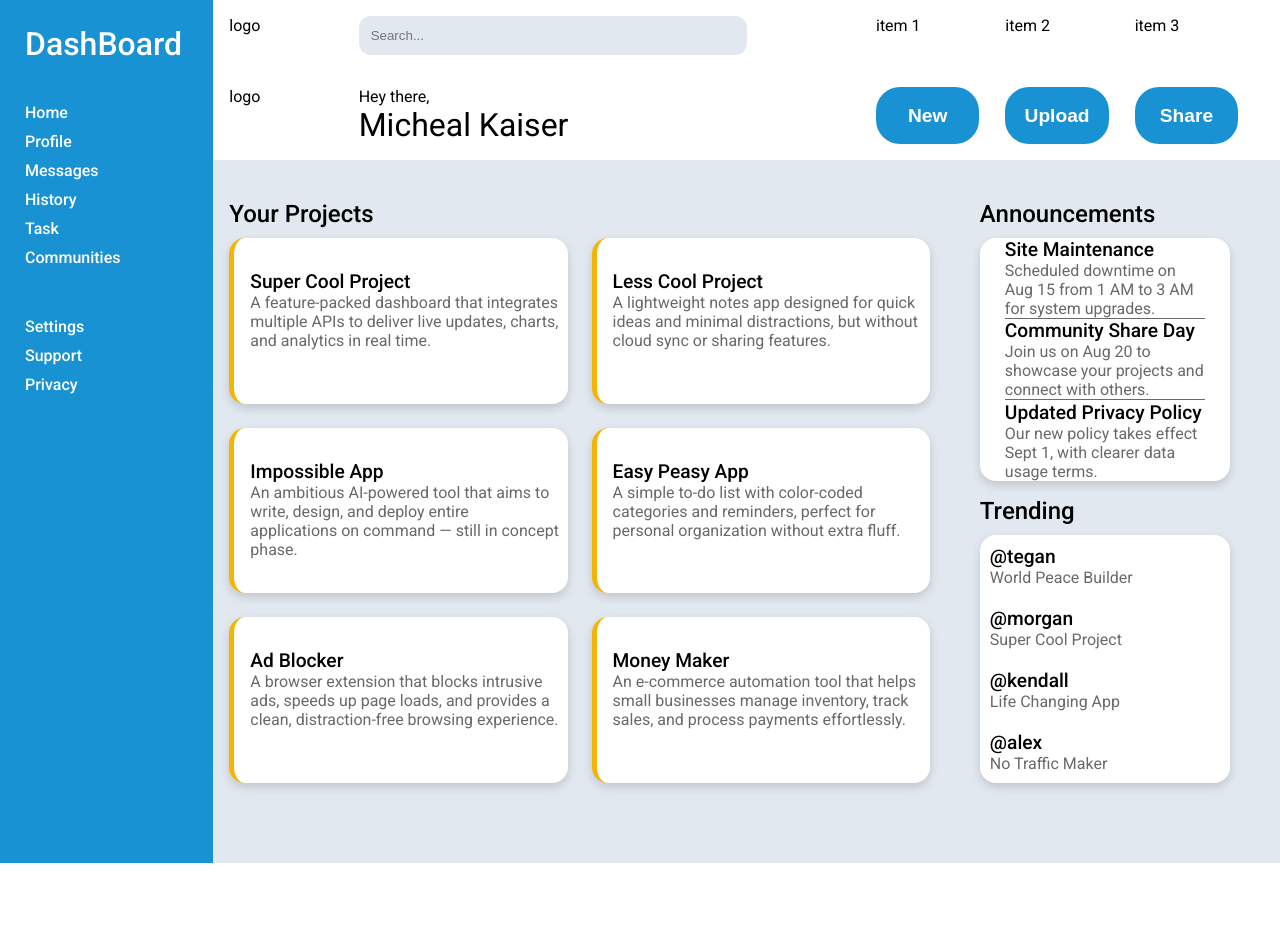
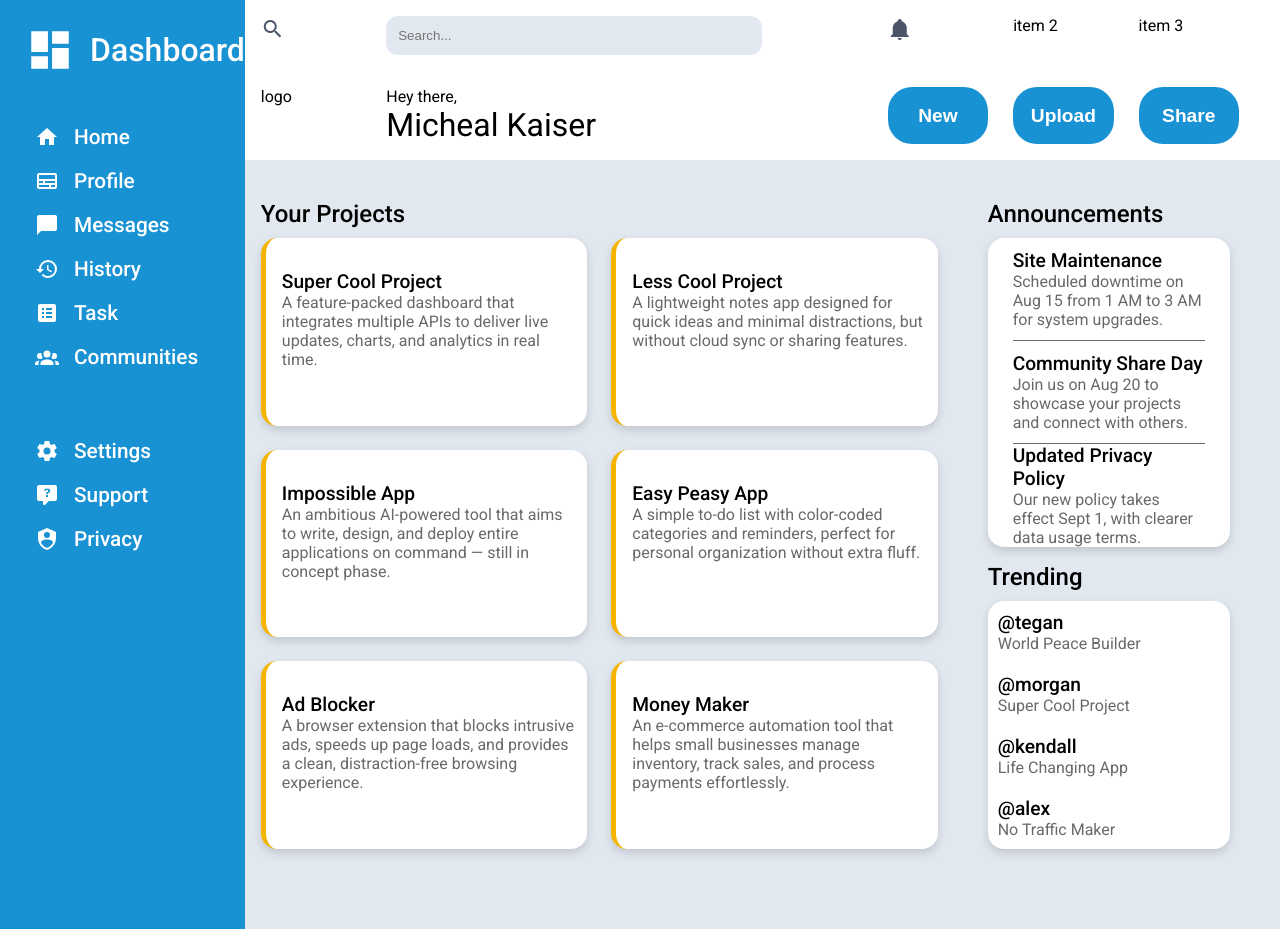
Before and after one commit to Dikshit-Raj-Sharma/admin-dashboard, a plain HTML site: page index.html in a window 1280 px wide. Before the commit the page ends 863 px from the top, so only its background shows below. Drawn offline with Linux system fonts and the light colour scheme.

Commit message:
completed sidebar layout and styling, added SVG icons

```diff
--- a/index.html
+++ b/index.html
@@ -4,6 +4,8 @@
 <head>
     <link rel="stylesheet" href="styles.css">
     <link href="https://fonts.googleapis.com/css2?family=Roboto:wght@300;400;500;700&display=swap" rel="stylesheet">
+    <link href="https://cdn.jsdelivr.net/npm/@mdi/font/css/materialdesignicons.min.css" rel="stylesheet">
+
     <meta charset="UTF-8">
     <meta name="viewport" content="width=device-width, initial-scale=1.0">
     <title>Admin Dashboard</title>
@@ -12,11 +14,11 @@
 <body>
     <div class="header">
         <div class="header-top">
-            <div> logo </div>
+            <i class="mdi mdi-magnify"></i>
             <div class="search">
                 <input type="Search" placeholder="Search...">
             </div>
-            <div> item 1</div>
+            <i class="mdi mdi-bell"></i>
             <div> item 2</div>
             <div> item 3</div>
 
@@ -33,26 +35,34 @@
         </div>
     </div>
     <div class="sidebar">
-        <div class="dashboard">DashBoard</div>
+        <div class="dashboard">
+            <img src="icons/view-dashboard.svg" alt="Dashboard icon" width="50" height="50">
+            Dashboard
+        </div>
+
         <div class="sidebar-main">
             <ul>
-                <li><a href="#">Home</a></li>
-                <li><a href="#">Profile</a></li>
-                <li><a href="#">Messages</a></li>
-                <li><a href="#">History</a></li>
-                <li><a href="#">Task</a></li>
-                <li><a href="#">Communities</a></li>
-            </ul>
-        </div>
-        <div class="sidebar-other">
-            <ul>
-                <li><a href="#">Settings</a></li>
-                <li><a href="#">Support</a></li>
-                <li><a href="#">Privacy</a></li>
+                <li><img src="icons/home.svg" alt="Home icon" width="24" height="24"><a href="#">Home</a></li>
+                <li><img src="icons/id-card.svg" alt="Profile icon" width="24" height="24"><a href="#">Profile</a></li>
+                <li><img src="icons/message.svg" alt="Messages icon" width="24" height="24"><a href="#">Messages</a>
+                </li>
+                <li><img src="icons/history.svg" alt="History icon" width="24" height="24"><a href="#">History</a></li>
+                <li><img src="icons/list-box.svg" alt="Tasks icon" width="24" height="24"><a href="#">Task</a></li>
+                <li><img src="icons/account-group.svg" alt="Communities icon" width="24" height="24"><a
+                        href="#">Communities</a></li>
             </ul>
         </div>
 
+        <div class="sidebar-other">
+            <ul>
+                <li><img src="icons/settings.svg" alt="Settings icon" width="24" height="24"><a href="#">Settings</a>
+                </li>
+                <li><img src="icons/support.svg" alt="Support icon" width="24" height="24"><a href="#">Support</a></li>
+                <li><img src="icons/privacy.svg" alt="Privacy icon" width="24" height="24"><a href="#">Privacy</a></li>
+            </ul>
+        </div>
     </div>
+
     <div class="main">
         <div class="projects">
             <p class="main-heading">Your Projects</p>
--- a/styles.css
+++ b/styles.css
@@ -21,6 +21,11 @@ body{
 .search{
     width:100%;
 }
+.mdi {
+    font-size: 24px;
+    color: #4a5568;
+}
+
 .search input{
     border-radius:12px;
     width:75%;
@@ -71,8 +76,9 @@ input:focus {
     padding-top:25px;
 }
 .sidebar li{
+    font-size: 1.3rem;;
     list-style: none;
-    margin:10px;
+    margin:20px;
     padding-left:15px;
 }
 .sidebar li a{
@@ -80,7 +86,16 @@ input:focus {
     color:white;
 
 }
-
+ .sidebar li {
+    display: flex;
+    align-items: center;
+    gap: 15px;
+}
+.dashboard{
+    display:flex;
+    align-items: center;
+    gap:15px;
+}
 /* Main Card Styles here  */
 .main{
     height:100%;
@@ -187,6 +202,6 @@ input:focus {
 /* div{
     border: 2px solid red;
 }
-.projects{
+/* .projects{
     border:2px solid yellow
 } */
```
Also changed, not shown: icons/account-group.svg (added), icons/history.svg (added), icons/home.svg (added), icons/id-card.svg (added), icons/list-box.svg (added), icons/message.svg (added), icons/privacy.svg (added), icons/settings.svg (added), icons/support.svg (added), icons/view-dashboard.svg (added).
